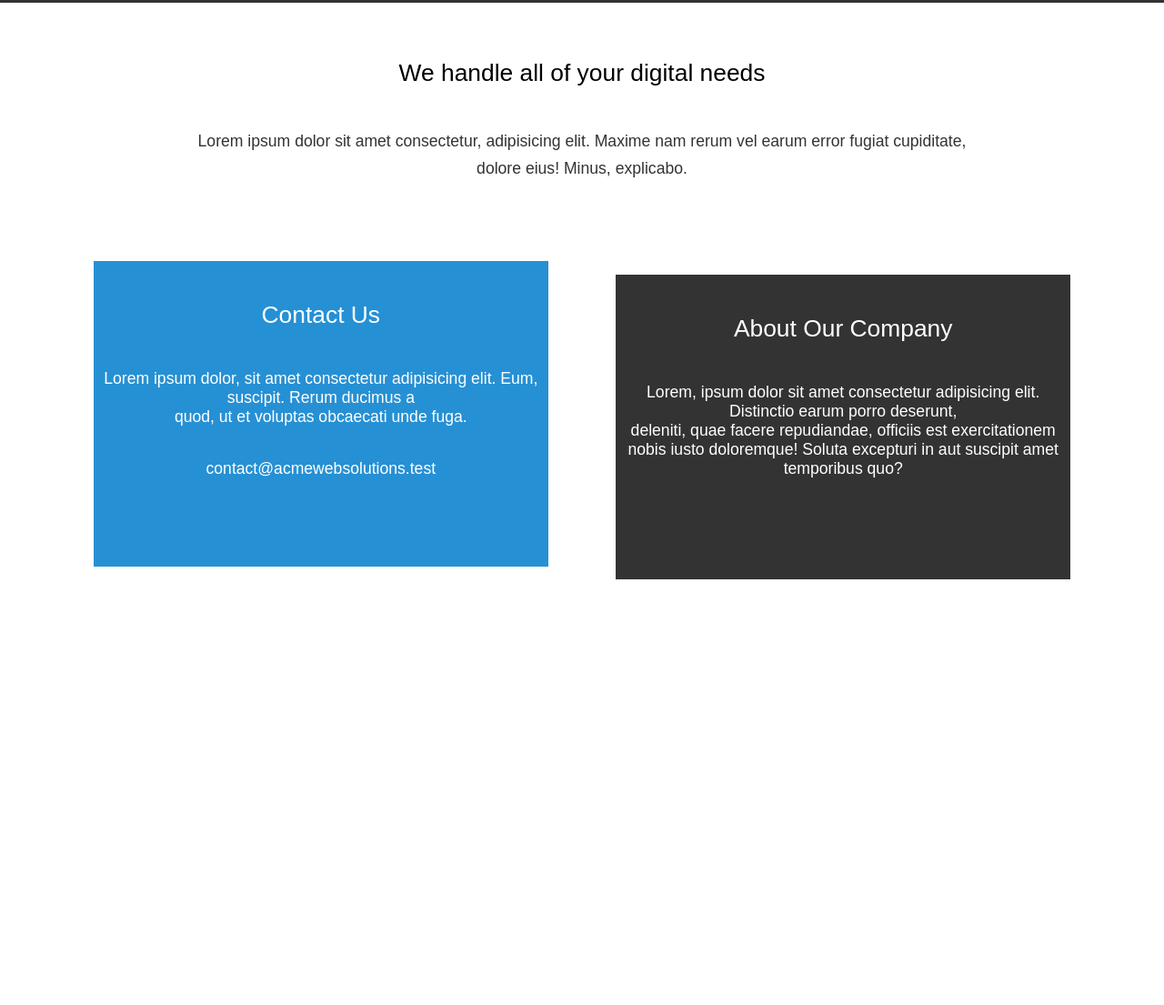
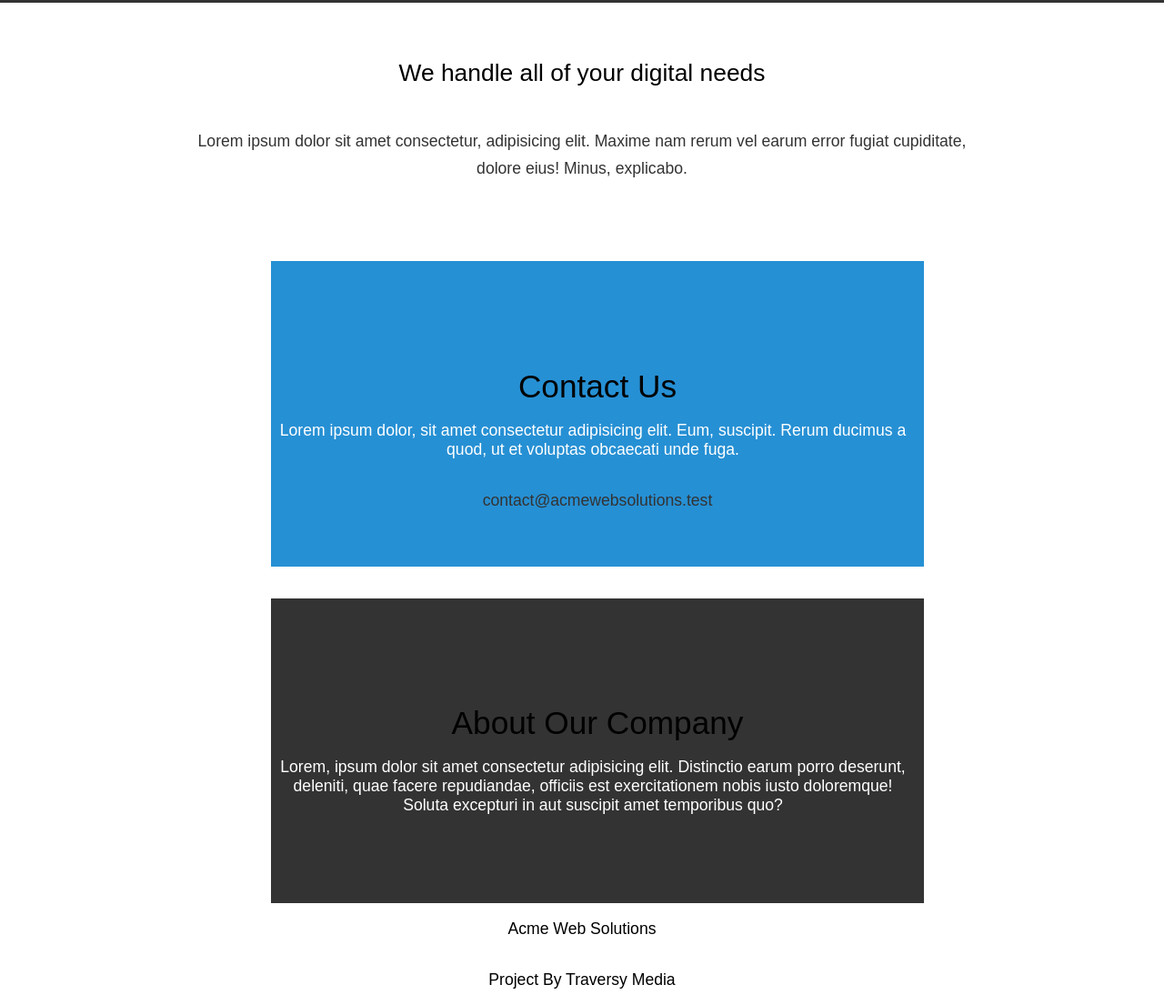
Before and after one commit to ThaisRubia/Restaurant-Website, a plain HTML site: page index.html in a window 1280 px wide. Shown: the part 1319-2424 px from the top of the page at 91% size. Before the commit the page ends 1956 px from the top, so only its background shows below. Drawn offline with Linux system fonts and the light colour scheme.

Commit message:
paragraf

```diff
--- a/index.html
+++ b/index.html
@@ -78,7 +78,7 @@
         <div class="div-a">
             <div id="div-a">
                 <h1 id="h1">Contact Us</h1>
-                <p class="">Lorem ipsum dolor, sit amet consectetur adipisicing elit. Eum, suscipit. Rerum ducimus a<br>
+                <p class="paragraf">Lorem ipsum dolor, sit amet consectetur adipisicing elit. Eum, suscipit. Rerum ducimus a<br>
                      quod, ut et voluptas obcaecati unde fuga.
                 </p><br>
                 <p>contact@acmewebsolutions.test</p>
@@ -88,8 +88,8 @@
         <div class="div-a">
             <div id="div-b">
                 <h1 id="h2">About Our Company</h1>
-                <p class="">Lorem, ipsum dolor sit amet consectetur adipisicing elit. Distinctio earum porro deserunt,<br>
-                     deleniti, quae facere repudiandae, officiis est exercitationem nobis iusto doloremque!
+                <p class="paragraf">Lorem, ipsum dolor sit amet consectetur adipisicing elit. Distinctio earum porro deserunt,<br>
+                     deleniti, quae facere repudiandae, officiis est exercitationem nobis iusto doloremque!<br>
                       Soluta excepturi in aut suscipit amet temporibus quo?
                 </p>
             </div>
@@ -100,13 +100,20 @@
 
 
     </body>
-    <!--<footer>
+    <footer>
         <div id="footer">
             <div class="footer">
                 <p class="one">Acme Web Solutions</p>
+            </div>
+
+        </div>
+        <div id="footer">
+            <div class="footer">
                 <p class="two">Project By Traversy Media</p>
             </div>
+
         </div>
 
-    </footer>-->
+
+    </footer>
 </html>
--- a/style.css
+++ b/style.css
@@ -4,7 +4,9 @@
     border: 0;
 }
 body {
+
     text-align: center;
+    line-height: 1.5;
 
 }
 
@@ -152,35 +154,51 @@ ul,li {
     line-height: 30px;
 }
 section { /* falo que, tudo que estiver dentro da minha section (pai) vai se comportar assim ...)*/
-
+    display: inline-block;
     color: #FFFFFF;
     padding: 35.2px;
 
 }
+
 .div-a {
     display: inline-block;
-    font: 17.6px Arial,Helvetica,sans-serif;
-    width: 500px;
+    flex-wrap: wrap;
+    flex-direction: column;
+    min-width: 450px;
+    grid-column: span 2;
     height: 300px;
-    padding: 35.2px;
-    color: #FFFFFF;
+    color: #333333;
+
+    font: 17.6px Arial, Helvetica,sans-serif;
+    padding: 35.2px
 
 }
 #div-a {
+
     height: 300px;
     font: 17.6px Arial,Helvetica,sans-serif;
     background: #2690d4;
     padding: 17.6px 0px;
+    margin-right: -34px;
+
+
 
 }
 #div-b {
+
     height: 300px;
     font: 17.6px Arial,Helvetica,sans-serif;
     background: #333333;
     padding: 17.6px 0px;
+    margin-right: -34px;
 
 }
-#h1 {
+.paragraf {
+    color: white;
+    margin: 0px 20px 0px 0px;
+    margin-left: 10px;
+}
+/*#h1 {
     color: #FFFFFF;
     font: 26.4px Arial, Helvetica, sans-serif;
     padding: 26.4px 0px;
@@ -191,10 +209,19 @@ section { /* falo que, tudo que estiver dentro da minha section (pai) vai se com
     padding: 26.4px 0px;
 }
 
-
-/*#footer {
-
+/*
+#footer {
+    display: block;
     background: #000000;
     color: #FFFFFF;
     width: 100%;
-}*/
+    text-align: center;
+}
+
+
+.footer {
+    padding-left: 20px;
+}
+.one {
+    display: inline-block;
+}
```
